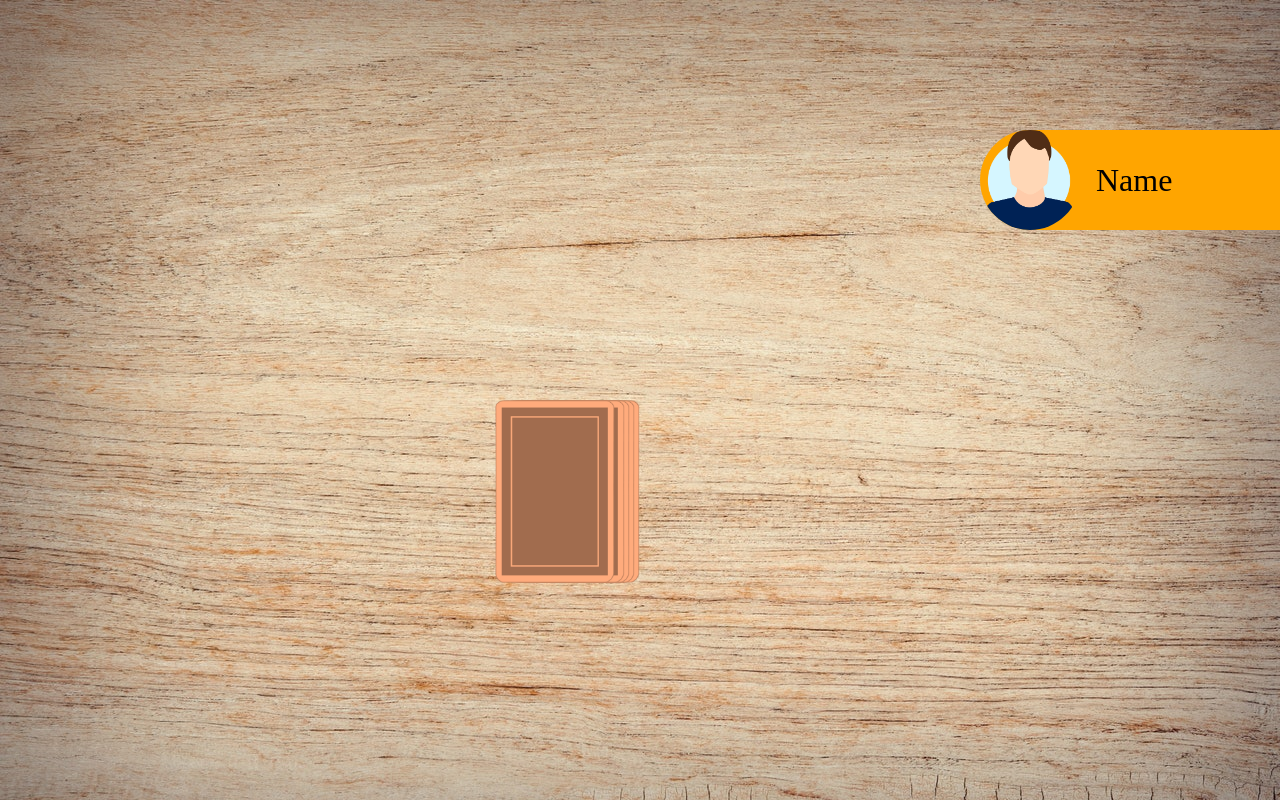
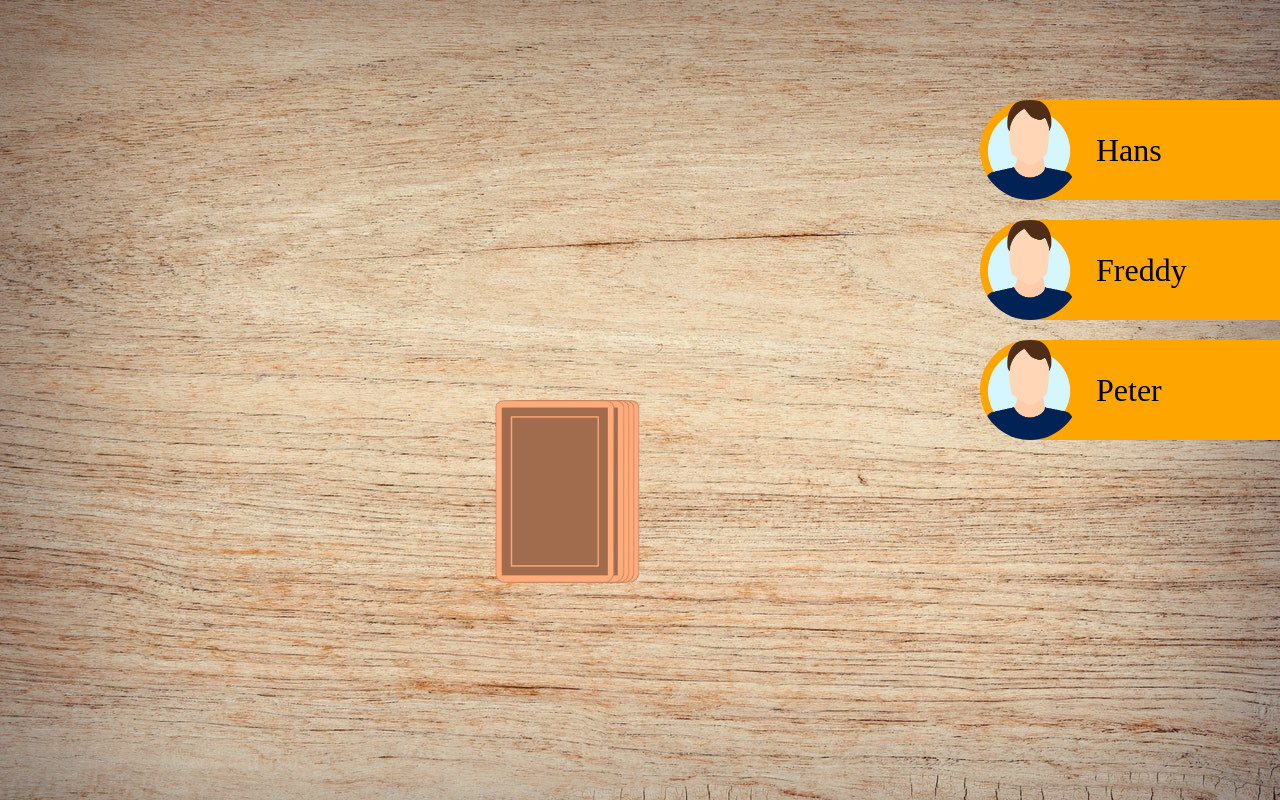
Before and after one commit to MichaelSoquat/ringoffire, an Angular app: page /game in a window 1280 px wide. Built offline with nearby package versions, Linux system fonts and the light colour scheme.

Commit message:
added all players

```diff
--- a/src/app/game/game.component.html
+++ b/src/app/game/game.component.html
@@ -1,4 +1,5 @@
-<app-player style="top: 130px" class="player-position"></app-player>
+<app-player *ngFor="let player of game.players; let i=index" [ngStyle]="{'top.px': 100 + (i*120)}" [name]="player"
+    class="player-position"></app-player>
 
 <div class="field">
     <div class="card-stack">
--- a/src/app/player/player.component.html
+++ b/src/app/player/player.component.html
@@ -1,4 +1,4 @@
 <div class="player">
     <img src="/assets/img/profile/1.webp">
-    <span>Name</span>
+    <span>{{name}}</span>
 </div>
--- a/src/app/player/player.component.ts
+++ b/src/app/player/player.component.ts
@@ -1,4 +1,4 @@
-import { Component, OnInit } from '@angular/core';
+import { Component, Input, OnInit } from '@angular/core';
 
 @Component({
   selector: 'app-player',
@@ -6,7 +6,7 @@ import { Component, OnInit } from '@angular/core';
   styleUrls: ['./player.component.scss']
 })
 export class PlayerComponent implements OnInit {
-
+@Input() name;
   constructor() { }
 
   ngOnInit(): void {
--- a/src/models/game.ts
+++ b/src/models/game.ts
@@ -1,5 +1,5 @@
 export class Game {
-    public players: string[] = [];
+    public players: string[] = ['Hans', 'Freddy', 'Peter'];
     public stack: string[] = [];
     public playedCards: string[] = [];
     public currentPlayer: number = 0;
```
